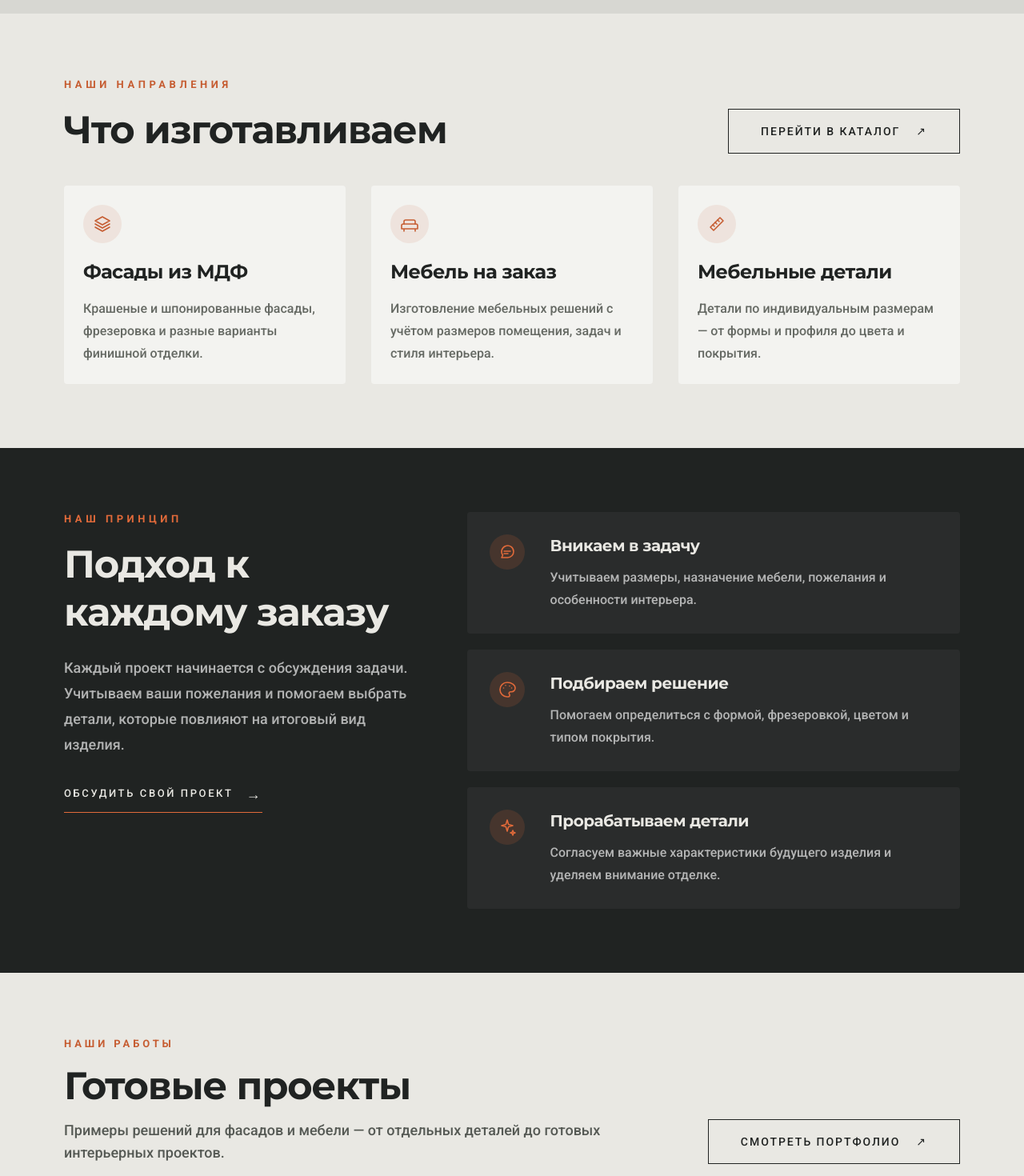
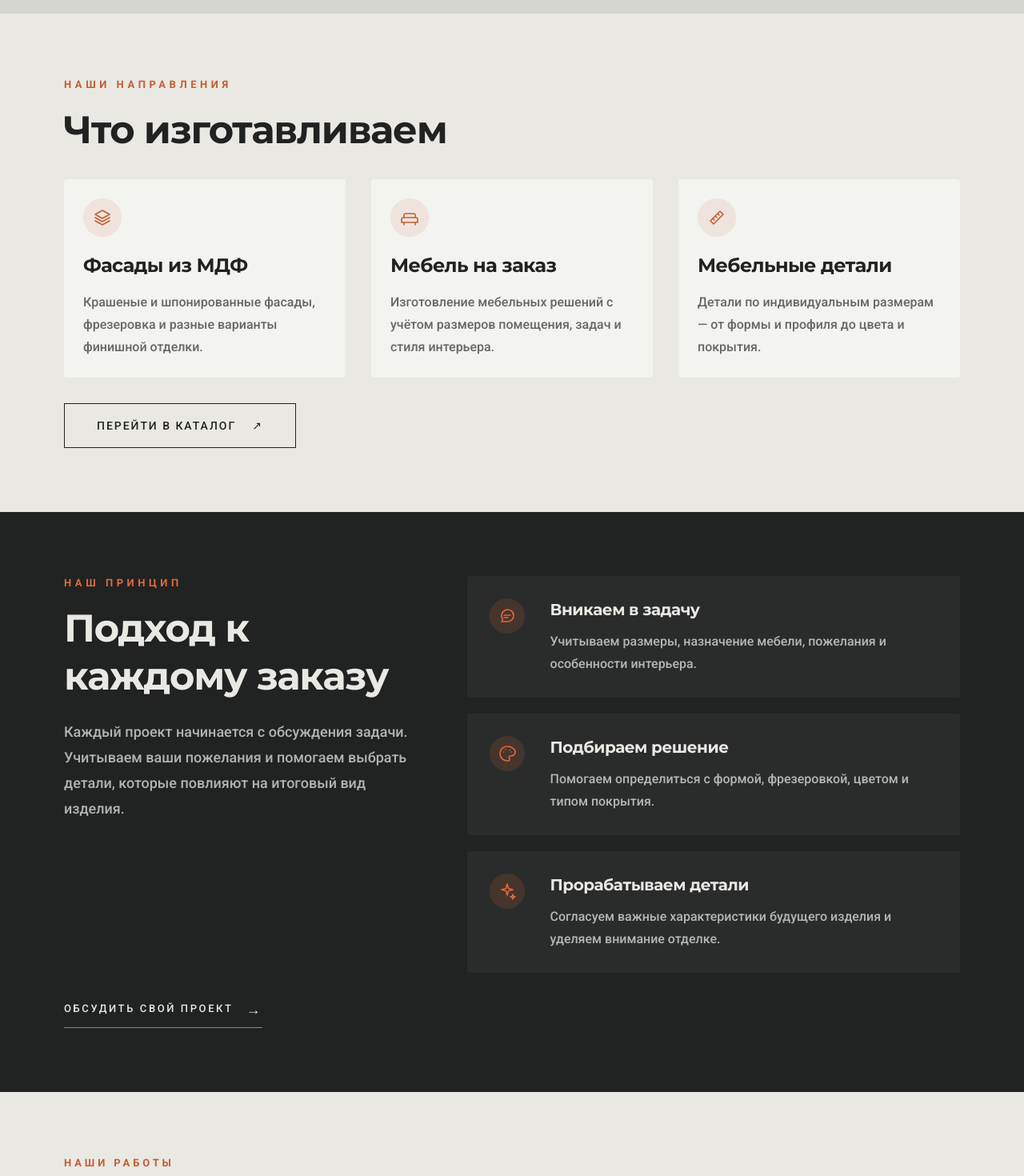
Before and after one commit to IljaBelousow/naumovich-site, a Next.js app: page /about in a window 1280 px wide. Shown: the part 1720-3190 px from the top of the page at 80% size. Built offline with nearby package versions, Linux system fonts and the light colour scheme.

Commit message:
Place About page buttons below their content sections

```diff
--- a/src/app/about/page.tsx
+++ b/src/app/about/page.tsx
@@ -155,21 +155,17 @@ export default function AboutPage() {
             ))}
           </div>
           <div className="mt-8 flex items-start gap-4 rounded-sm bg-[#E9E8E3]/70 px-6 py-5 text-base leading-7 text-[#424640] sm:px-8 sm:py-6 sm:text-lg">
-            <AboutIcon name="sparkles" className="mt-1 h-6 w-6 shrink-0 text-[#C65D32]" />\n            <span>Наша задача — помочь воплотить вашу идею в изделии, где продуманы внешний вид, материалы и детали.</span>
+            <AboutIcon name="sparkles" className="mt-1 h-6 w-6 shrink-0 text-[#C65D32]" />
+            <span>Наша задача — помочь воплотить вашу идею в изделии, где продуманы внешний вид, материалы и детали.</span>
           </div>
         </div>
       </section>
 
       <section className="bg-[#E9E8E3] py-14 sm:py-20">
         <div className="mx-auto w-full max-w-[1500px] px-6 sm:px-12 lg:px-20">
-          <div className="mb-8 flex flex-col gap-4 pb-2 sm:flex-row sm:items-end sm:justify-between">
-            <div>
+          <div className="mb-8 max-w-3xl">
             <p className="mb-4 text-xs font-semibold uppercase tracking-[0.35em] text-[#C65D32]">Наши направления</p>
             <h2 className="max-w-2xl text-3xl font-bold leading-tight tracking-tight sm:text-4xl lg:text-5xl">Что изготавливаем</h2>
-            </div>
-            <Link href="/catalog" className="site-button group shrink-0">
-              Перейти в каталог <span aria-hidden="true" className="transition-transform duration-300 group-hover:translate-x-1">↗</span>
-            </Link>
           </div>
           <div className="grid gap-6 md:grid-cols-3 md:gap-8">
             {directions.map((item) => (
@@ -180,11 +176,17 @@ export default function AboutPage() {
               </article>
             ))}
           </div>
+          <div className="mt-8">
+            <Link href="/catalog" className="site-button group inline-flex">
+              Перейти в каталог <span aria-hidden="true" className="transition-transform duration-300 group-hover:translate-x-1">↗</span>
+            </Link>
+          </div>
         </div>
       </section>
 
       <section className="bg-[#202322] py-14 text-[#E9E8E3] sm:py-20">
-        <div className="mx-auto grid w-full max-w-[1500px] gap-8 px-6 sm:px-12 lg:grid-cols-[0.85fr_1.15fr] lg:gap-12 lg:px-20">
+        <div className="mx-auto w-full max-w-[1500px] px-6 sm:px-12 lg:px-20">
+          <div className="grid gap-8 lg:grid-cols-[0.85fr_1.15fr] lg:gap-12">
           <div>
             <p className="mb-4 text-xs font-semibold uppercase tracking-[0.35em] text-[#E16A3A]">Наш принцип</p>
             <h2 className="max-w-xl text-3xl font-light leading-tight tracking-tight sm:text-4xl lg:text-5xl">
@@ -193,9 +195,6 @@ export default function AboutPage() {
             <p className="mt-6 max-w-lg text-base leading-8 text-white/65 sm:text-lg">
               Каждый проект начинается с обсуждения задачи. Учитываем ваши пожелания и помогаем выбрать детали, которые повлияют на итоговый вид изделия.
             </p>
-            <Link href="/contacts" className="group mt-8 inline-flex items-center gap-4 border-b border-[#E16A3A] pb-2 text-xs font-medium uppercase tracking-[0.2em] transition-colors hover:text-[#E16A3A]">
-              Обсудить свой проект <span aria-hidden="true" className="text-lg transition-transform duration-300 group-hover:translate-x-1">→</span>
-            </Link>
           </div>
           <div className="grid gap-4 sm:gap-5">
             {approach.map(([number, title, text]) => (
@@ -209,21 +208,22 @@ export default function AboutPage() {
             ))}
           </div>
           </div>
+          <div className="mt-8">
+            <Link href="/contacts" className="group inline-flex items-center gap-4 border-b border-[#E16A3A] pb-2 text-xs font-medium uppercase tracking-[0.2em] transition-colors hover:text-[#E16A3A]">
+              Обсудить свой проект <span aria-hidden="true" className="text-lg transition-transform duration-300 group-hover:translate-x-1">→</span>
+            </Link>
+          </div>
+        </div>
       </section>
 
       <section className="bg-[#E9E8E3] py-14 text-[#202322] sm:py-20">
         <div className="mx-auto w-full max-w-[1500px] px-6 sm:px-12 lg:px-20">
-          <div className="mb-7 flex flex-col gap-4 pb-2 sm:flex-row sm:items-end sm:justify-between">
-            <div>
+          <div className="mb-7 max-w-3xl">
             <p className="mb-3 text-xs font-semibold uppercase tracking-[0.3em] text-[#C65D32]">Наши работы</p>
             <h2 className="text-3xl font-bold leading-tight sm:text-4xl lg:text-5xl">Готовые проекты</h2>
             <p className="mt-3 max-w-2xl text-base leading-7 text-[#555954] sm:text-lg">
               Примеры решений для фасадов и мебели — от отдельных деталей до готовых интерьерных проектов.
             </p>
-            </div>
-            <Link href="/portfolio" className="site-button group shrink-0">
-              Смотреть портфолио <span aria-hidden="true" className="transition-transform duration-300 group-hover:translate-x-1">↗</span>
-            </Link>
           </div>
           <div className="grid grid-cols-1 gap-4 sm:grid-cols-2 lg:grid-cols-3">
             {featuredWorks.map((work, index) => (
@@ -247,7 +247,7 @@ export default function AboutPage() {
               </Link>
             ))}
           </div>
-          <div className="mt-7 flex flex-col gap-4 rounded-sm bg-white/45 p-5 sm:flex-row sm:items-center sm:justify-between sm:p-6">
+          <div className="mt-7 flex flex-col items-start gap-5 rounded-sm bg-white/45 p-5 sm:p-6">
             <p className="max-w-xl text-sm leading-7 text-[#656963]">
               Есть идея или задача? Обсудим материалы, размеры и подходящую отделку.
             </p>
```
Lines whose indentation alone changed are shown as unchanged.
